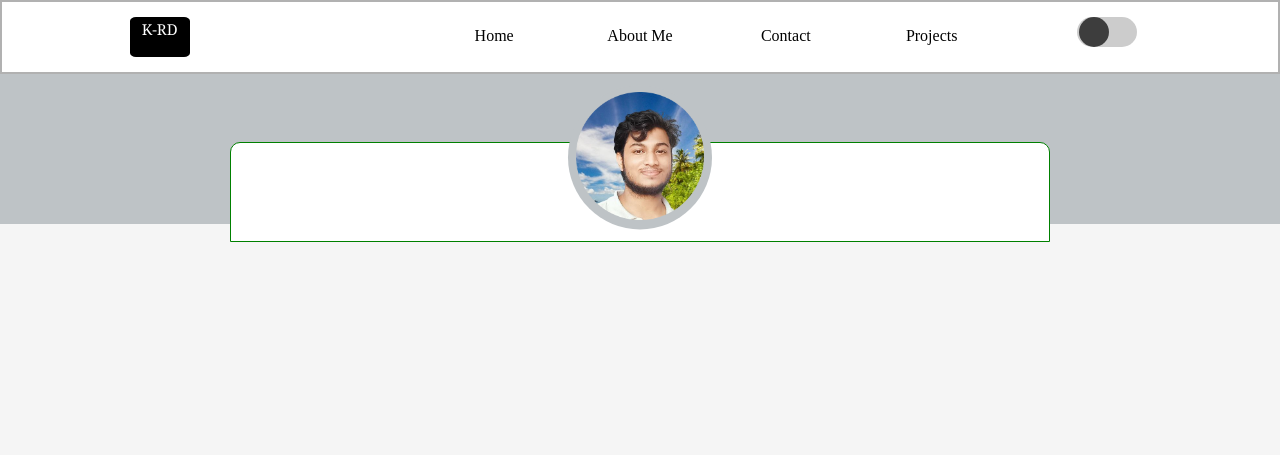
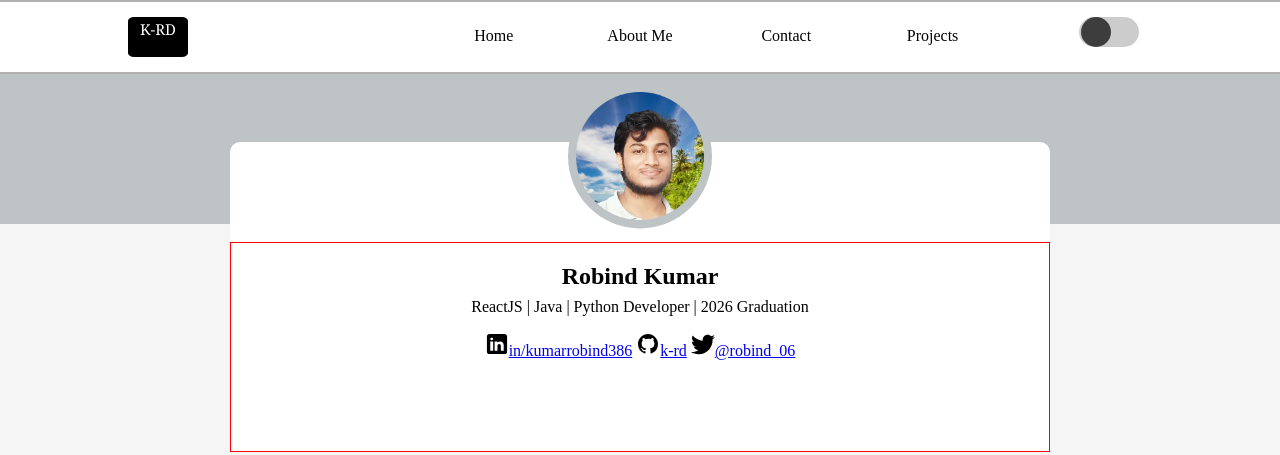
Before and after one commit to K-RD/portfolio-website, a plain HTML site: page index.html in a window 1280 px wide. Shown: the top 455 px of the page. Drawn offline with Linux system fonts and the light colour scheme.

Commit message:
profile mid div in progress

```diff
--- a/index.html
+++ b/index.html
@@ -45,7 +45,23 @@
                             <div class="img-bg"></div>
                         </div>
                     </div>
-                    <div class="profile-mid"></div>
+                    <div class="profile-mid">
+                        <div class="profile-mid-container">
+                            <h1>Robind Kumar</h1>
+                            <p>ReactJS | Java | Python Developer | 2026 Graduation</p>
+                            <div class="profile-social-links">
+                                <a href="https://www.linkedin.com/in/kumarrobind386" target="_blank"><svg xmlns="http://www.w3.org/2000/svg" width="24" height="24" viewBox="0 0 50 50" role="img">
+                                    <path d="M41,4H9C6.24,4,4,6.24,4,9v32c0,2.76,2.24,5,5,5h32c2.76,0,5-2.24,5-5V9C46,6.24,43.76,4,41,4z M17,20v19h-6V20H17z M11,14.47c0-1.4,1.2-2.47,3-2.47s2.93,1.07,3,2.47c0,1.4-1.12,2.53-3,2.53C12.2,17,11,15.87,11,14.47z M39,39h-6c0,0,0-9.26,0-10 c0-2-1-4-3.5-4.04h-0.08C27,24.96,26,27.02,26,29c0,0.91,0,10,0,10h-6V20h6v2.56c0,0,1.93-2.56,5.81-2.56 c3.97,0,7.19,2.73,7.19,8.26V39z"></path>
+                                </svg>in/kumarrobind386</a>
+                                <a href="https://github.com/K-RD" target="_blank"><svg xmlns="http://www.w3.org/2000/svg" width="24" height="24" viewBox="0 0 24 24" role="img" >
+                                    <path d="M12 2C6.475 2 2 6.475 2 12a9.994 9.994 0 006.838 9.488c.5.087.687-.213.687-.476 0-.237-.013-1.024-.013-1.862-2.512.463-3.162-.612-3.362-1.175-.113-.288-.6-1.175-1.025-1.413-.35-.187-.85-.65-.013-.662.788-.013 1.35.725 1.538 1.025.9 1.512 2.338 1.087 2.912.825.088-.65.35-1.087.638-1.337-2.225-.25-4.55-1.113-4.55-4.938 0-1.088.387-1.987 1.025-2.688-.1-.25-.45-1.275.1-2.65 0 0 .837-.262 2.75 1.026a9.28 9.28 0 012.5-.338c.85 0 1.7.112 2.5.337 1.912-1.3 2.75-1.024 2.75-1.024.55 1.375.2 2.4.1 2.65.637.7 1.025 1.587 1.025 2.687 0 3.838-2.337 4.688-4.562 4.938.362.312.675.912.675 1.85 0 1.337-.013 2.412-.013 2.75 0 .262.188.574.688.474A10.016 10.016 0 0022 12c0-5.525-4.475-10-10-10z"></path>
+                                </svg>k-rd</a>
+                                <a href="https://twitter.com/robind_06" target="_blank"><svg xmlns="http://www.w3.org/2000/svg" x="0px" y="0px" width="24" height="24" viewBox="0 0 50 50">
+                                    <path d="M 50.0625 10.4375 C 48.214844 11.257813 46.234375 11.808594 44.152344 12.058594 C 46.277344 10.785156 47.910156 8.769531 48.675781 6.371094 C 46.691406 7.546875 44.484375 8.402344 42.144531 8.863281 C 40.269531 6.863281 37.597656 5.617188 34.640625 5.617188 C 28.960938 5.617188 24.355469 10.21875 24.355469 15.898438 C 24.355469 16.703125 24.449219 17.488281 24.625 18.242188 C 16.078125 17.8125 8.503906 13.71875 3.429688 7.496094 C 2.542969 9.019531 2.039063 10.785156 2.039063 12.667969 C 2.039063 16.234375 3.851563 19.382813 6.613281 21.230469 C 4.925781 21.175781 3.339844 20.710938 1.953125 19.941406 C 1.953125 19.984375 1.953125 20.027344 1.953125 20.070313 C 1.953125 25.054688 5.5 29.207031 10.199219 30.15625 C 9.339844 30.390625 8.429688 30.515625 7.492188 30.515625 C 6.828125 30.515625 6.183594 30.453125 5.554688 30.328125 C 6.867188 34.410156 10.664063 37.390625 15.160156 37.472656 C 11.644531 40.230469 7.210938 41.871094 2.390625 41.871094 C 1.558594 41.871094 0.742188 41.824219 -0.0585938 41.726563 C 4.488281 44.648438 9.894531 46.347656 15.703125 46.347656 C 34.617188 46.347656 44.960938 30.679688 44.960938 17.09375 C 44.960938 16.648438 44.949219 16.199219 44.933594 15.761719 C 46.941406 14.3125 48.683594 12.5 50.0625 10.4375 Z"></path>
+                                </svg>@robind_06</a>
+                            </div>
+                        </div>
+                    </div>
                     <div class="profile-bottom"></div>
                 </div>
             </div>
--- a/style.css
+++ b/style.css
@@ -30,7 +30,7 @@ header{
     /* border: 2px solid rebeccapurple; */
     padding: 15px 0;
     border: 2px #0000004e solid;
-    border: 2px 0;
+    border-width: 2px 0;
     box-shadow: 0 10px 15px -3px rgba(0,0,0, 0.1), 0 4px 6px -2px rgba(0,0,0, 0.05), 0 0 0 1px rgba(0,0,0, 0.1);;
 }
 .header-container{
@@ -175,6 +175,7 @@ input:checked + .slider::before{
 /* 3.Profile Section                                  */
 /******************************************************/
 
+/*  Profile section top                          */
 .profile{
     position: absolute;
     top: 72px;
@@ -209,7 +210,7 @@ input:checked + .slider::before{
 }
 .profile-top-end{
     background: #fff;
-    border: 1px solid green;
+    /*border: 1px solid green;*/
     height: 100px;
     border-radius: 10px 10px 0 0;
 }
@@ -222,3 +223,22 @@ input:checked + .slider::before{
     border-radius: 50%;
     transform: translate(0%,-40%);
 }
+
+/*  Profile Section mid            */
+.profile-mid{
+    background: #fff;
+    height: 210px;
+    padding: 20px;
+    border: 1px solid red;
+}
+.profile-mid-container{
+    text-align: center;
+    /*display: flex;*/
+    /*justify-content: space-between;*/
+}
+.profile-mid-container>h1{
+    margin-bottom: 8px;
+}
+.profile-mid-container>p{
+    margin-bottom: 16px;
+}
```
